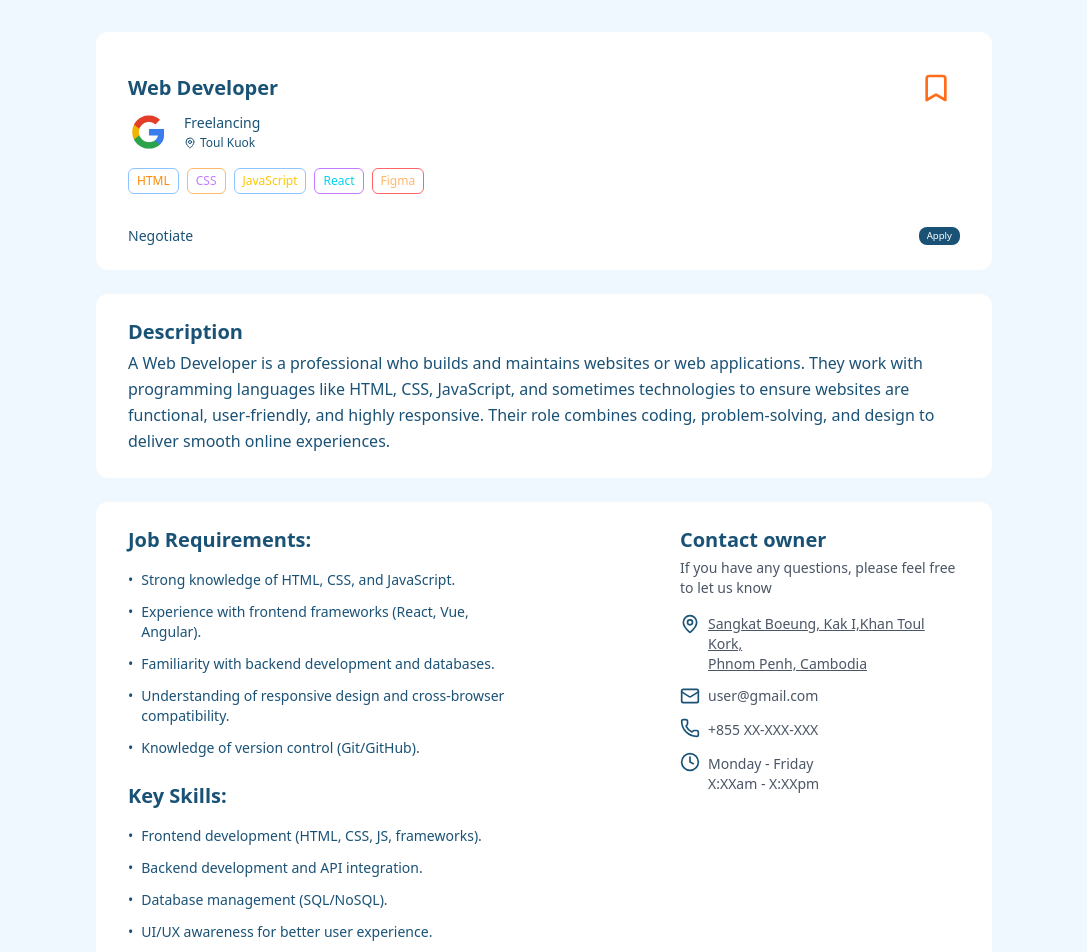
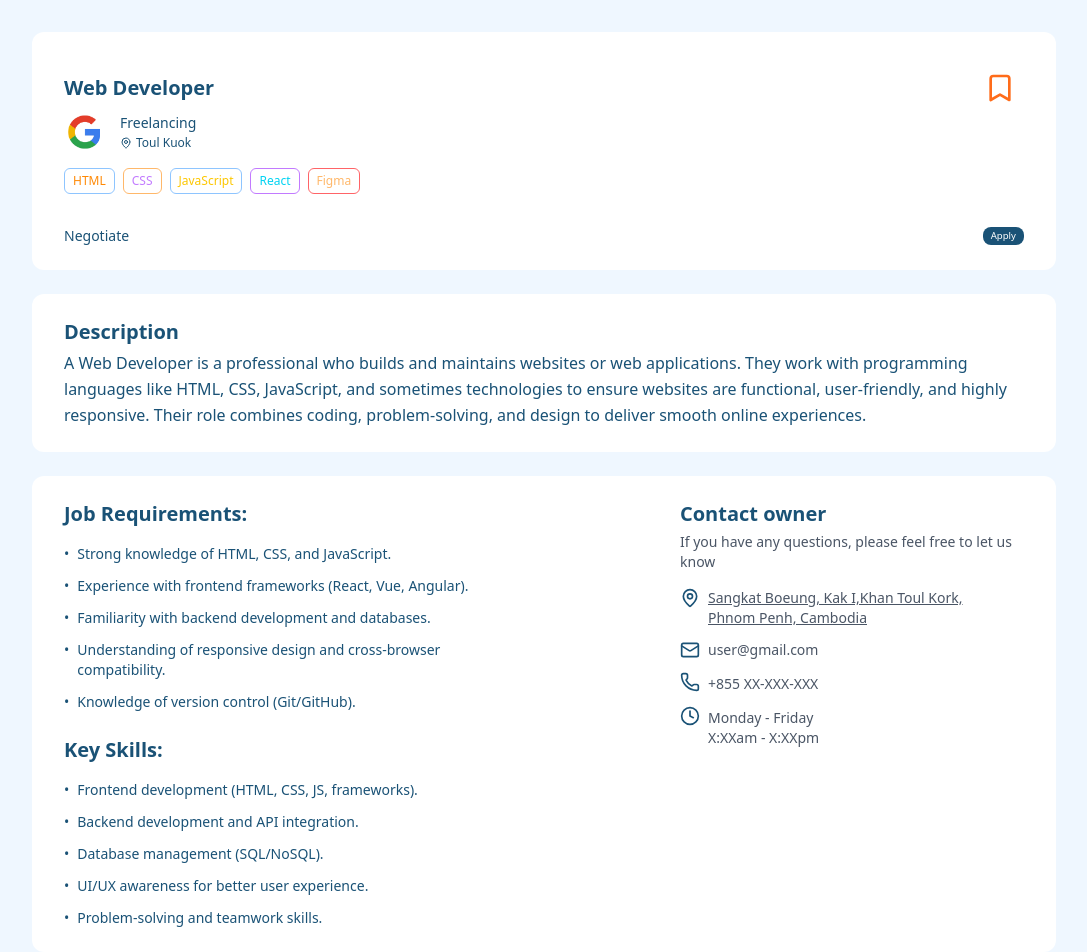
Before and after one commit to ThonaDev/redeploy, a React (Vite) app: page / in a window 1280 px wide. Shown: the top 952 px of the page, without its empty margins (96-1183 px from the left). Built offline with nearby package versions, Linux system fonts and the light colour scheme; no server answers.

Commit message:
add jobdetail

```diff
--- a/src/pages/jobs/job-details-page.jsx
+++ b/src/pages/jobs/job-details-page.jsx
@@ -11,11 +11,14 @@ export default function App() {
   return (
     <div className="bg-[#EFF7FF] min-h-screen px-16 py-8 flex flex-col items-center font-sans">
       {/* Section 1: Job Header and Tags */}
-      <Card className="w-full max-w-4xl py-6 px-8 rounded-2xl">
+      <Card className="w-full max-w-5xl py-6 px-8 rounded-2xl">
         <div className="flex justify-between items-center mt-2">
           <h1 className="text-xl font-semibold text-[#1A5276] py-1.5 ">Web Developer</h1>
-          <button className="text-[#FF6C1A] p-2 text-center ">
-            <Bookmark className="h-8 w-8" />
+          <button className=" text-[#FF6C1A] p-2 text-center ">
+             <Bookmark
+        className="h-8 w-8 transition-colors duration-300
+                   hover:fill-[#FF6C1A] hover:text-[#FF6C1A]"
+      />
           </button>
         </div>
         <div className="flex items-center space-x-4 mb-4">
@@ -65,14 +68,14 @@ export default function App() {
       </Card> */}
 
       {/* Section 2: Description */}
-      <Card className="w-full max-w-4xl py-6 px-8 rounded-2xl text-start">
+      <Card className="w-full max-w-5xl py-6 px-8 rounded-2xl text-start">
         <h2 className="text-xl font-semibold text-[#1A5276] mb-1 text-start ">Description</h2>
         <p className="text-[#1A5276] leading-relaxed text-base text-start ">
           A Web Developer is a professional who builds and maintains websites or web applications. They work with programming languages like HTML, CSS, JavaScript, and sometimes technologies to ensure websites are functional, user-friendly, and highly responsive. Their role combines coding, problem-solving, and design to deliver smooth online experiences.
         </p>
       </Card>
       {/* Section 3: Job Requirements and Contact Info */}
-      <Card className="w-full max-w-4xl py-6 px-8 rounded-2xl space-x-1 hover:text-[#FF7A00]">
+      <Card className="w-full max-w-5xl py-6 px-8 rounded-2xl space-x-1 hover:text-[#FF7A00]">
         <div className="grid grid-cols-1 md:grid-cols-2 gap-8 hover:text-[#FF7A00]">
           {/* Job Requirements */}
           <div className="text-start">
```
